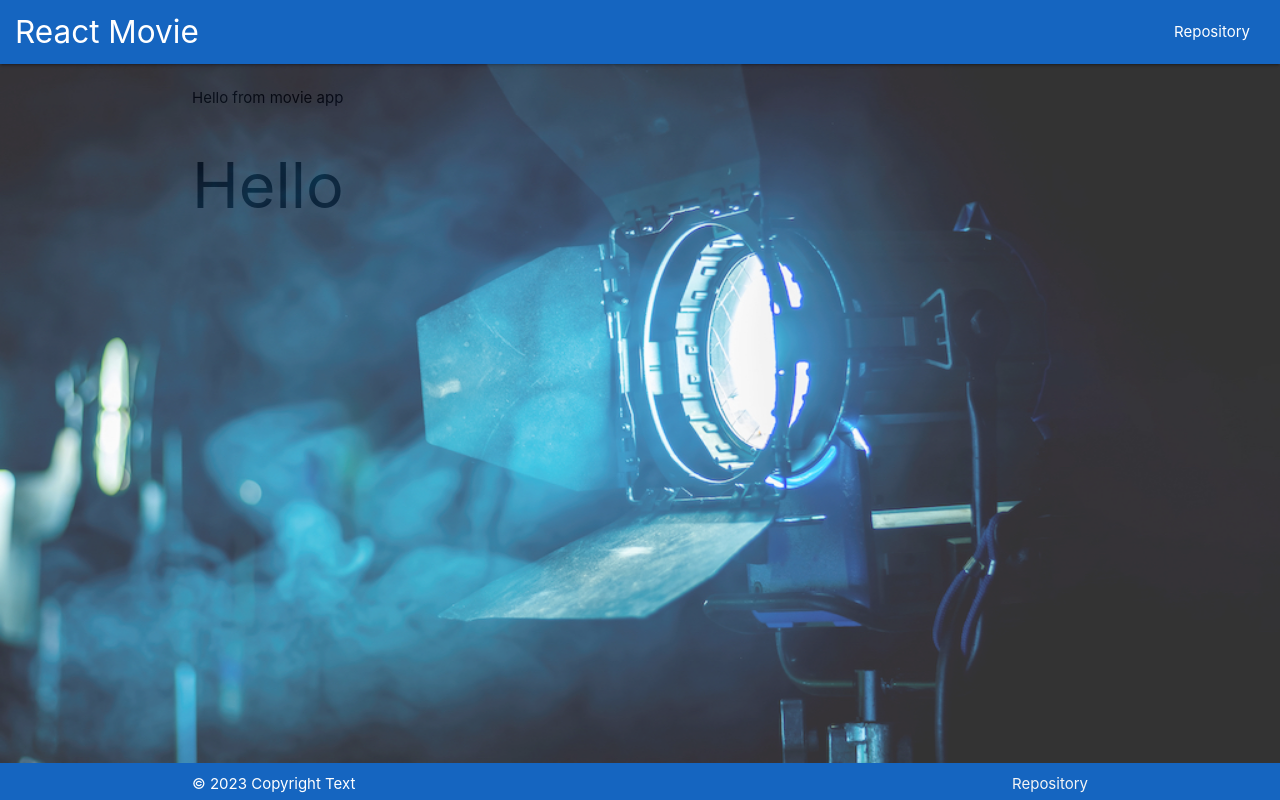
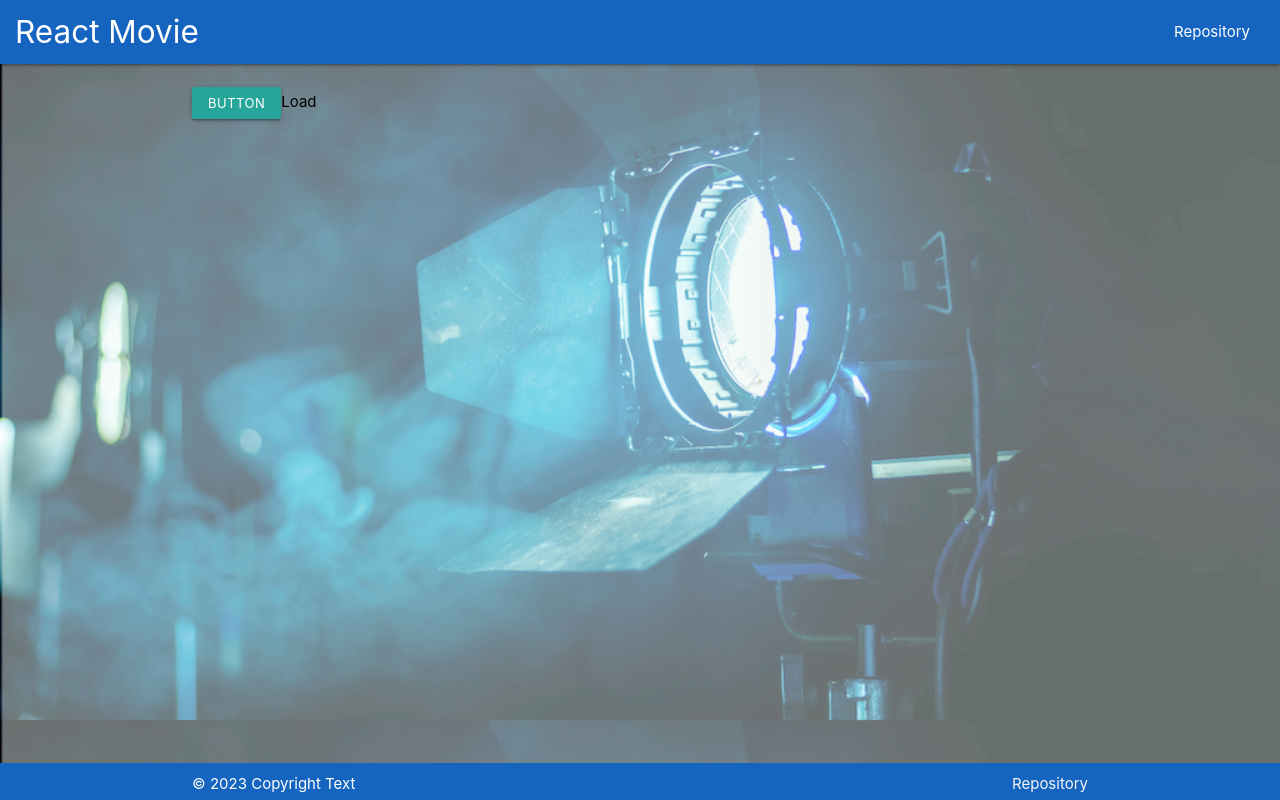
Before and after one commit to AlexanderSipko/movie, a React (Create React App) app in the folder movie-project/: page / in a window 1280 px wide. Built offline with nearby package versions, Linux system fonts and the light colour scheme.

Commit message:
add requests

```diff
--- a/movie-project/src/index.css
+++ b/movie-project/src/index.css
@@ -5,8 +5,8 @@ body {
     sans-serif;
   -webkit-font-smoothing: antialiased;
   -moz-osx-font-smoothing: grayscale;
-  /* background-image: url(../src/media/movie_background_1.jpg);
-  background-size: cover; */
+  background-image: url(../src/media/movie_background_1.jpg);
+  background-size: contain;
 }
 
 .nav-wrapper {
@@ -16,21 +16,19 @@ body {
 .content {
   min-height: calc(100vh - 64px - 37.5px);
   padding: 1.5rem 0;
+  color: black;
+
+  /* background-image: c; */
 }
 
 .page-footer {
   padding: 10px 0 5px 0;
 }
 
-.demo_wrap {
-  position: relative;
+.card .card-image img {
+    width: 180px !important;
 }
 
-.demo_wrap img {
-  position: absolute;
-  left: 0;
-  top: 0;
-  width: 100%;
-  height: 100%;
+.card {
   opacity: 0.8;
 }
--- a/movie-project/src/layout/Main.jsx
+++ b/movie-project/src/layout/Main.jsx
@@ -1,13 +1,12 @@
-import image from '../media/movie_background_1.jpg'
+
+import React from 'react';
+import {Movies} from './Movies'
 
 function Main() {
+
     return(
-        <main className="demo_wrap">
-            <main className="container content">
-                Hello from movie app
-                <h1>Hello</h1>
-            </main>
-            <img src={image} alt="" />
+        <main className="container content">
+            <Movies/>
         </main>
     )
 }
--- /dev/null
+++ b/movie-project/src/layout/Movie.jsx
@@ -0,0 +1,18 @@
+
+function Movie(props) {
+
+    return(
+        <div className="card">
+        <div className="card-image waves-effect waves-block waves-light">
+          <img alt="" className="activator" src={props.img}/>
+        </div>
+        <div className="card-content">
+          <span className="card-title activator grey-text text-darken-4">{props.title}
+            <i className="material-icons right">{props.year}</i></span>
+          <p><a href="!#">This is a link</a></p>
+        </div>
+      </div>
+    )
+}
+
+export {Movie}
--- /dev/null
+++ b/movie-project/src/layout/Movies.jsx
@@ -0,0 +1,29 @@
+import React from 'react';
+import {Movie} from './Movie'
+
+function Movies() {
+
+    const [list, setList] = React.useState();
+    const [Load, setLoad] = React.useState(false);
+
+    function handler() {
+        setLoad(false)
+        fetch(
+            "http://www.omdbapi.com/?apikey=32d959c&s=matrix")
+            .then((res) => res.json())
+            .then((json) => {
+                setList(json)
+                setLoad(true)
+            })
+    }
+
+    return(
+        <dev className="movies">
+            <a href="!#" onClick={handler} className="waves-effect waves-light btn-small">Button</a>
+            {Load? list.Search.map((item) =>
+                {return <Movie title={item.Title} year={item.Year} img={item.Poster} /> }):'Load'}
+        </dev>
+    )
+}
+
+export {Movies}
```
Also changed, not shown: movie-project/src/media/movie_background_1.jpg.
